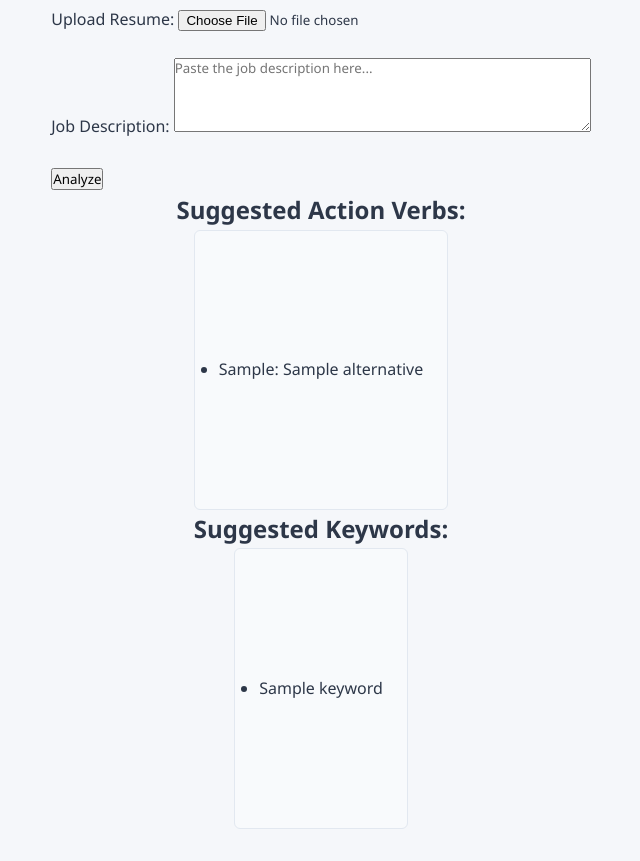
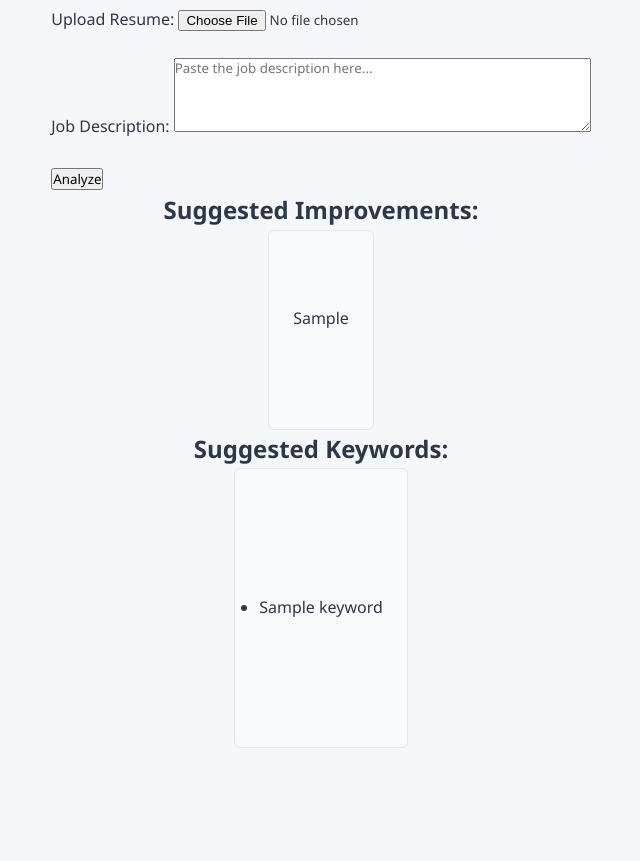
Before and after one commit to AyeshaC123/NextGenHire, a Flask app: template gemini_program/templates/resume_enhancer.html in a window 1280 px wide. Shown: the part 232-1093 px from the top of the page, without its empty margins (319-959 px from the left). After the commit the page ends 980 px from the top, so only its background shows below. Run offline with Flask 3, Linux system fonts and the light colour scheme; the template is opened without the code that fills it: most values are stand-ins (such as "Sample title", 1, 10 or a date in 2020).

Commit message:
resume enhancer grammar/tone enhancing

```diff
--- a/gemini_program/server.py
+++ b/gemini_program/server.py
@@ -63,40 +63,26 @@ def extract_text_from_pdf(file):
         return f"An error occurred while reading the PDF: {e}"
 
 # ========================
-#  Weak Verb Identification
+#  Resume Improvement Suggestions
 # ========================
-def suggest_stronger_verbs(text):
+def suggest_stronger_verbs(resume_text):
     """
-    Identifies weak verbs in the text and suggests stronger alternatives.
+    Sends a prompt to Gemini with the resume and returns places in the resume that can be improved.
     """
-    weak_verbs = {
-        "is": ["demonstrates", "establishes", "exemplifies"],
-        "was": ["demonstrated", "established", "exemplified"],
-        "are": ["demonstrate", "establish", "exemplify"],
-        "were": ["demonstrated", "established", "exemplified"],
-        "have": ["possess", "utilize", "incorporate"],
-        "had": ["possessed", "utilized", "incorporated"],
-        "helped": ["assisted", "supported", "facilitated"],
-        "made": ["created", "developed", "generated"],
-        "did": ["executed", "performed", "accomplished"],
-        "said": ["articulated", "conveyed", "expressed"],
-        "went": ["progressed", "advanced", "transitioned"],
-        "got": ["obtained", "acquired", "achieved"],
-        "knew": ["understood", "recognized", "perceived"],
-        "thought": ["believed", "assumed", "concluded"],
-        "felt": ["experienced", "sensed", "detected"],
-        "saw": ["observed", "witnessed", "noticed"],
-        "heard": ["listened", "attended", "overheard"]
-    }
+    prompt = (
+        f"Please review the following resume and provide specific suggestions for improvement. "
+        f"Identify areas where the language is weak, vague, or could be more impactful. "
+        f"Suggest specific rewrites or alternative phrasing to strengthen the resume only for the descriptions, not trivial things like name, email, gpa, etc. "
+        f"Focus on improving the clarity, conciseness, and impact of the language. only give suggestions for up to 5 of the most needed things a time not more "
+        f"Return the suggestions in a list format, with each item including the original text and the suggested improvement.\n\n"
+        f"Resume:\n{resume_text}"
+    )
 
-    suggested_verbs = []
-    for weak_verb, alternatives in weak_verbs.items():
-        if weak_verb in text.lower():
-            suggested_verbs.append({
-                "weak_verb": weak_verb,
-                "alternatives": alternatives
-            })
-    return suggested_verbs
+    try:
+        response = model.generate_content(prompt)
+        return response.text
+    except Exception as e:
+        return f"An error occurred: {e}"
 
 # ========================
 #  Technical Skills Extraction
--- a/gemini_program/templates/resume_enhancer.html
+++ b/gemini_program/templates/resume_enhancer.html
@@ -99,14 +99,10 @@
                 <button type="submit" class="button">Analyze</button>
             </form>
 
-            <h2>Suggested Action Verbs:</h2>
+            <h2>Suggested Improvements:</h2>
             <div class="generated-content" id="action_verbs">
                 {% if suggested_verbs %}
-                    <ul>
-                        {% for verb in suggested_verbs %}
-                            <li>{{ verb.weak_verb }}: {{ verb.alternatives|join(', ') }}</li>
-                        {% endfor %}
-                    </ul>
+                    <p>{{ suggested_verbs }}</p>
                 {% endif %}
             </div>
 
```
